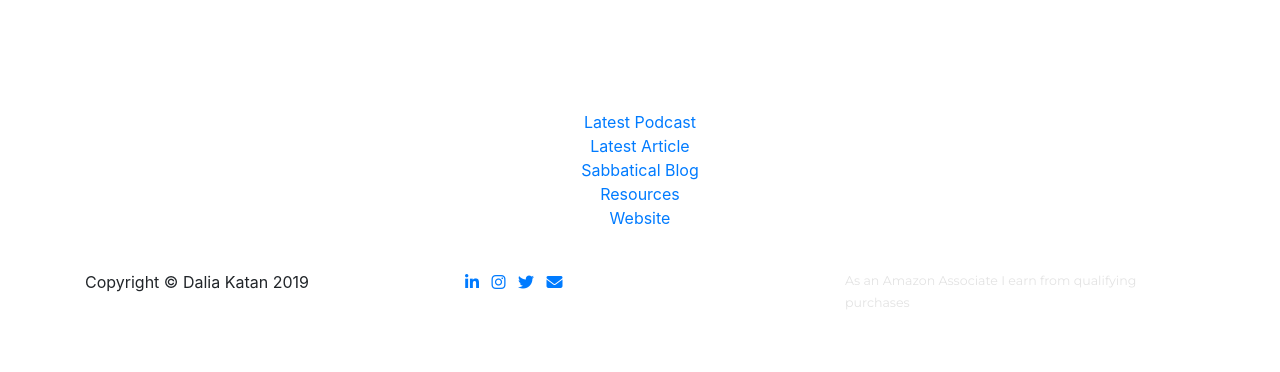
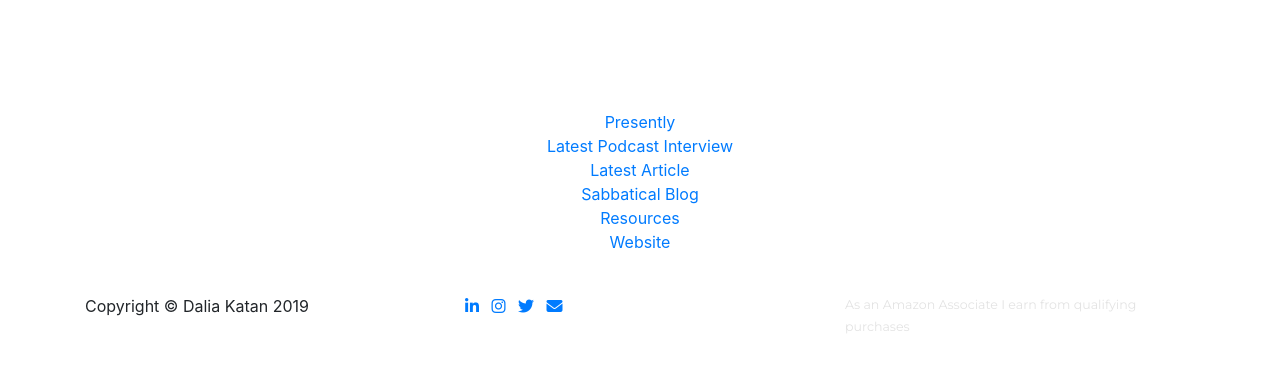
Before and after one commit to dalkat/dalkat.github.io, a Jekyll site: the page built from go.md, in a window 1280 px wide. Shown: the top 372 px of the page. Built offline with Jekyll 4.4.1, drawn with Linux system fonts in a browser that asks for light colours; nearby versions of some CDN libraries; some web fonts are replaced; library files that are not in the unit come from our copies.

Commit message:
Update go.html

```diff
--- a/_layouts/go.html
+++ b/_layouts/go.html
@@ -7,7 +7,9 @@ layout: default-sub
 
 	<div style="max-width: 500px; text-align:center; margin-left:auto; margin-right:auto;" >
 	    <center>
-	    <div class="instalinks"><a href="https://www.thewaywelead.com/podcast/episode/49b56c90/s1e4-how-to-create-more-inclusive-workplaces-with-dalia-katan">Latest Podcast</a></div>
+
+		<div class="instalinks"><a href="https://presently.fun">Presently</a></div>
+		<div class="instalinks"><a href="https://www.thewaywelead.com/podcast/episode/49b56c90/s1e4-how-to-create-more-inclusive-workplaces-with-dalia-katan">Latest Podcast Interview</a></div>
 		<div class="instalinks"><a href="https://medium.com/@dkatan77/diversity-to-inclusion-9-steps-to-unlock-competitive-edge-pt-1-c5954c113a49">Latest Article</a></div>
 		<div class="instalinks"><a href="https://daliakatan.com/update-1">Sabbatical Blog</a></div>
 	    <div class="instalinks"><a href="https://daliakatan.com/for-you">Resources</a></div>
```
